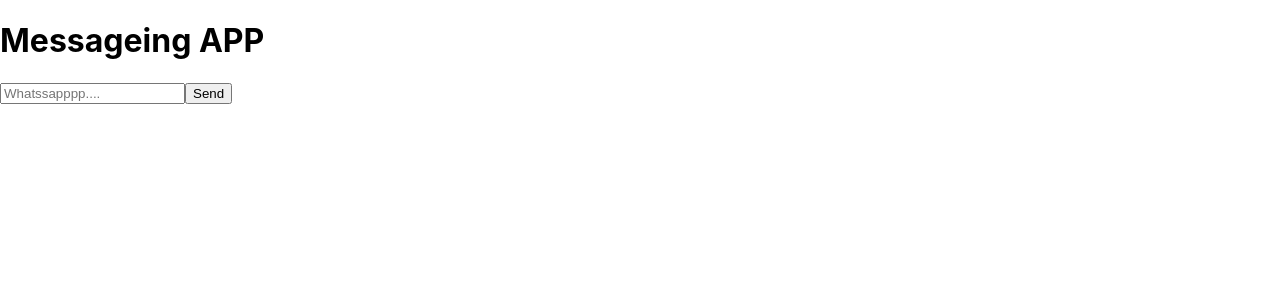
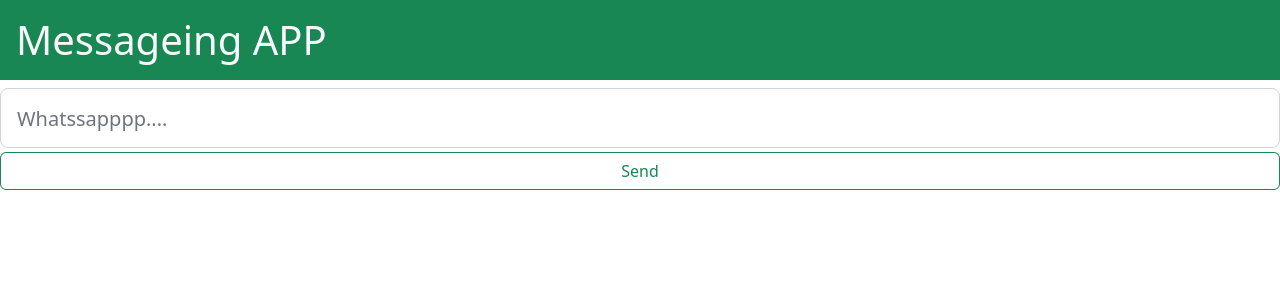
Before and after one commit to dac-22-mumbai/my-react-project, a React (Create React App) app: page / in a window 1280 px wide. Shown: the top 300 px of the page. Built offline with nearby package versions, Linux system fonts and the light colour scheme.

Commit message:
react + bootstrap + input + list.

```diff
--- a/package.json
+++ b/package.json
@@ -6,6 +6,7 @@
     "@testing-library/jest-dom": "^5.16.5",
     "@testing-library/react": "^13.4.0",
     "@testing-library/user-event": "^13.5.0",
+    "bootstrap": "^5.2.1",
     "react": "^18.2.0",
     "react-dom": "^18.2.0",
     "react-scripts": "5.0.1",
--- a/src/App.css
+++ /dev/null
@@ -1,38 +0,0 @@
-.App {
-  text-align: center;
-}
-
-.App-logo {
-  height: 40vmin;
-  pointer-events: none;
-}
-
-@media (prefers-reduced-motion: no-preference) {
-  .App-logo {
-    animation: App-logo-spin infinite 20s linear;
-  }
-}
-
-.App-header {
-  background-color: #282c34;
-  min-height: 100vh;
-  display: flex;
-  flex-direction: column;
-  align-items: center;
-  justify-content: center;
-  font-size: calc(10px + 2vmin);
-  color: white;
-}
-
-.App-link {
-  color: #61dafb;
-}
-
-@keyframes App-logo-spin {
-  from {
-    transform: rotate(0deg);
-  }
-  to {
-    transform: rotate(360deg);
-  }
-}
--- a/src/App.js
+++ b/src/App.js
@@ -18,18 +18,25 @@ function App() {
 
   return (
     <div>
-      <h1>Messageing APP</h1>
+      <h1 className="bg-success text-light p-3">Messageing APP</h1>
 
       <input
+        className="form-control form-control-lg my-1"
+        style={{ height: "60px" }}
         type="text"
         placeholder="Whatssapppp...."
         value={message}
         onChange={handleMessageChange}
       />
-      <input type="button" value="Send" onClick={addMessage2MessageList} />
+      <input
+        className="btn btn-outline-success w-100"
+        type="button"
+        value="Send"
+        onClick={addMessage2MessageList}
+      />
 
       {messageList.map((item) => (
-        <h1>{item}</h1>
+        <div className="alert alert-success m-0 my-1">{item}</div>
       ))}
     </div>
   );
```
Also changed, not shown: src/index.js (+6 -6 lines), 1 other file (tests, documents, lock files or other folders).
